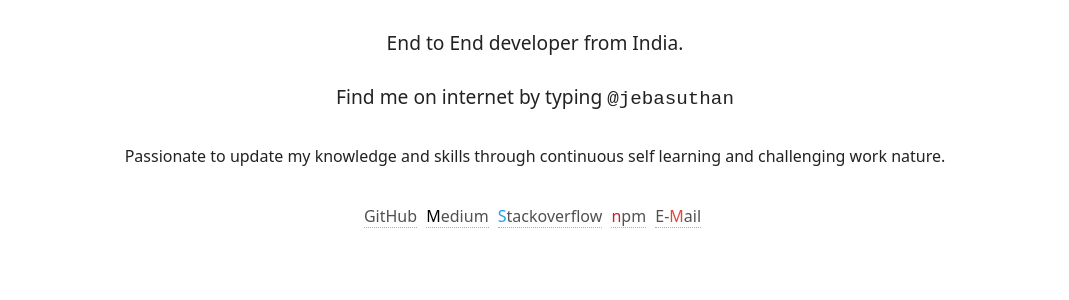
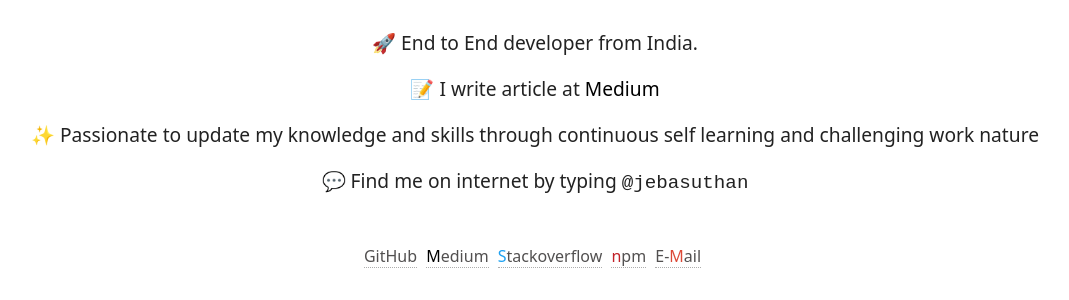
Before and after one commit to Jebasuthan/jebasuthan.github.io, a plain HTML site: page index.html in a window 1280 px wide. Shown: the part 172-472 px from the top of the page, without its empty margins (105-1174 px from the left). Drawn offline with Linux system fonts and the light colour scheme.

Commit message:
Profile correction

```diff
--- a/index.html
+++ b/index.html
@@ -94,10 +94,12 @@
       <h1>I'm Jebasuthan.</h1>
     </header>
     <main class="main" role="main">
-      <p>End to End developer from India. <br><br>Find me on internet by typing <code>@jebasuthan</code></p>
+      <p><g-emoji class="g-emoji" alias="rocket" fallback-src="https://github.githubassets.com/images/icons/emoji/unicode/1f680.png">🚀</g-emoji> End to End developer from India.</p>
+      <p><g-emoji class="g-emoji" alias="memo" fallback-src="https://github.githubassets.com/images/icons/emoji/unicode/1f4dd.png">📝</g-emoji> I write article at <a href="https://medium.com/@jebasuthan">Medium</a></p>
+      <p><g-emoji class="g-emoji" alias="sparkles" fallback-src="https://github.githubassets.com/images/icons/emoji/unicode/2728.png">✨</g-emoji> Passionate to update my knowledge and skills through continuous self learning and challenging work nature</p>
+      <p><g-emoji class="g-emoji" alias="speech_balloon" fallback-src="https://github.githubassets.com/images/icons/emoji/unicode/1f4ac.png">💬</g-emoji> Find me on internet by typing <code>@jebasuthan</code></p>
     </main>
     <footer class="foot" role="contentinfo">
-      <span class="hint">Passionate to update my knowledge and skills through continuous self learning and challenging work nature.</span><br><br>
       <ul class="links" role="menu">
         <li><a target="_blank" rel="noopener" title="GitHub" href="https://github.com/jebasuthan"><span style="color:#525050">G</span>itHub</a></li>
         <li><a target="_blank" rel="noopener" title="Medium" href="https://medium.com/@jebasuthan"><span style="color:#000">M</span>edium</a></li>
```
